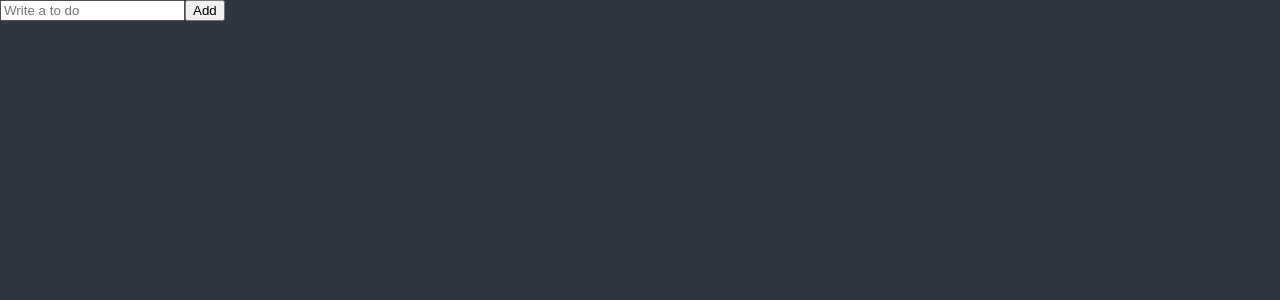
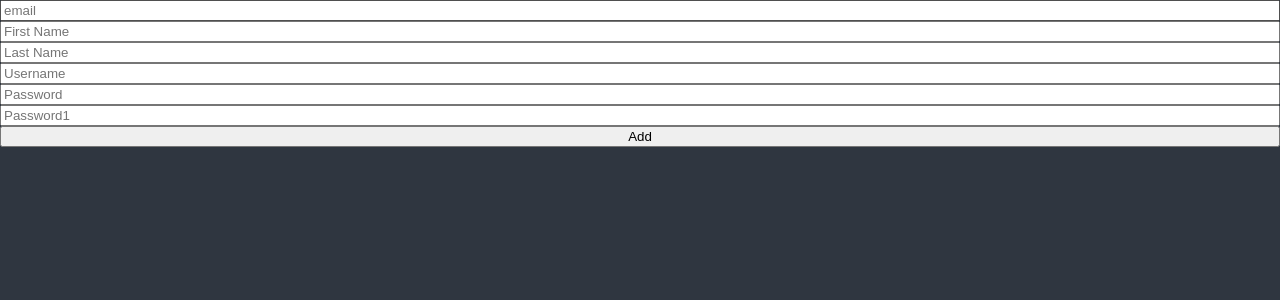
Before and after one commit to Jinho-Bae/react-masterclass-new, a React (Create React App) app: page / in a window 1280 px wide. Shown: the top 300 px of the page. Built offline with nearby package versions, Linux system fonts and the light colour scheme.

Commit message:
#6.7 Form Validation

```diff
--- a/package.json
+++ b/package.json
@@ -16,6 +16,7 @@
     "react-apexcharts": "^1.4.1",
     "react-dom": "^18.3.1",
     "react-helmet": "^6.1.0",
+    "react-hook-form": "^7.53.0",
     "react-router-dom": "^5.3.0",
     "react-scripts": "5.0.1",
     "recoil": "^0.7.7",
--- a/src/ToDoList.tsx
+++ b/src/ToDoList.tsx
@@ -1,21 +1,52 @@
 import { useState } from "react";
+import { useForm } from "react-hook-form";
 
-function ToDoList() {
+/* function ToDoList() {
     const [toDo, setTodo] = useState("");
+    const [toDoError, setToDoError] = useState("");
     const onChange = (event:React.FormEvent<HTMLInputElement>) => {
         const {
             currentTarget: { value },
         } = event;
+        setToDoError("");
         setTodo(value);
     };
     const onSubmit = (event:React.FormEvent<HTMLFormElement>) => {
         event.preventDefault();
-        console.log(toDo);
+        if (toDo.length < 10) {
+            return setToDoError("To do shuould be longer");
+        }
+        console.log("submit");
     };
     return (
         <div>
             <form onSubmit={onSubmit}>
                 <input onChange={onChange} value={toDo} placeholder="Write a to do" />
+                <button>Add</button>
+                {toDoError !== "" ? toDoError : null}
+            </form>
+        </div>
+    );
+} */
+
+function ToDoList() {
+    const { register, handleSubmit, formState } = useForm();
+    const onValid = (data: any) => {
+        console.log(data);
+    }
+    console.log(formState.errors);
+    return (
+        <div>
+            <form
+                style={{ display: "flex", flexDirection: "column" }}
+                onSubmit={handleSubmit(onValid)}
+            >
+                <input {...register("email", { required: true })} placeholder="email" />
+                <input {...register("firstName", { required: true })} placeholder="First Name" />
+                <input {...register("lastName", { required: true })} placeholder="Last Name" />
+                <input {...register("username", { required: true, minLength: 10 })} placeholder="Username" />
+                <input {...register("password", { required: true, minLength: 5 })} placeholder="Password" />
+                <input {...register("password1", { required: "Password is required", minLength: { value: 5, message: "Your password is too short."} })} placeholder="Password1" />
                 <button>Add</button>
             </form>
         </div>
```
Also changed, not shown: 1 other file (tests, documents, lock files or other folders).
